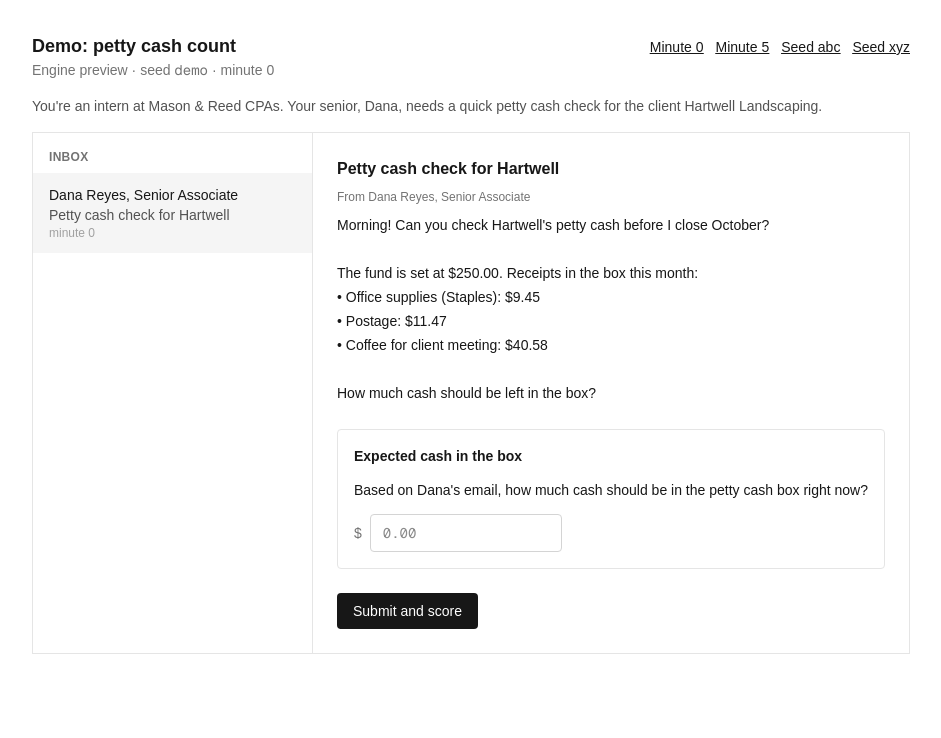
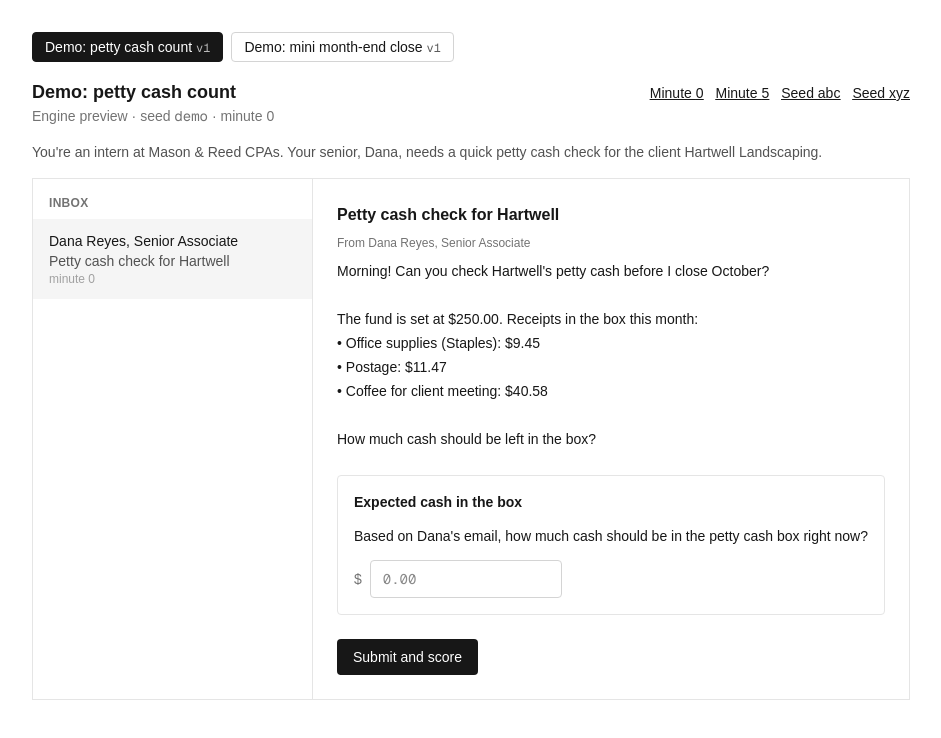
Before and after one commit to athul16/mantle, a Next.js app: page /dev/engine in a window 1280 px wide. Shown: the top 738 px of the page, without its empty margins (169-1110 px from the left). Built offline with nearby package versions, Linux system fonts and the light colour scheme.

Commit message:
add scenario picker to dev engine preview

```diff
--- a/src/app/dev/engine/actions.ts
+++ b/src/app/dev/engine/actions.ts
@@ -1,18 +1,25 @@
 "use server";
 
 import { z } from "zod";
-import { demoPettyCash } from "@/lib/engine/scenarios/demo-petty-cash";
 import { scoreAttempt } from "@/lib/engine/server/score";
 import type { AttemptScore } from "@/lib/engine/types";
+import { latestScenario } from "./scenarios";
 
 const inputSchema = z.object({
+  slug: z.string().min(1).max(100),
   seed: z.string().min(1).max(100),
   answers: z.record(z.string(), z.unknown()),
 });
 
-/** Dev-only: score the demo scenario for a seed. Server Actions are reachable by direct POST, so guard here too. */
-export async function scoreDemoAttempt(seed: string, answers: Record<string, unknown>): Promise<AttemptScore> {
+/** Dev-only: score a demo scenario for a seed. Server Actions are reachable by direct POST, so guard here too. */
+export async function scoreDemoAttempt(
+  slug: string,
+  seed: string,
+  answers: Record<string, unknown>,
+): Promise<AttemptScore> {
   if (process.env.NODE_ENV === "production") throw new Error("not available");
-  const input = inputSchema.parse({ seed, answers });
-  return scoreAttempt(demoPettyCash, input.seed, input.answers);
+  const input = inputSchema.parse({ slug, seed, answers });
+  const scenario = latestScenario(input.slug);
+  if (!scenario) throw new Error("unknown scenario");
+  return scoreAttempt(scenario, input.seed, input.answers);
 }
--- a/src/app/dev/engine/page.tsx
+++ b/src/app/dev/engine/page.tsx
@@ -1,13 +1,14 @@
 import Link from "next/link";
 import { notFound } from "next/navigation";
-import { demoPettyCash } from "@/lib/engine/scenarios/demo-petty-cash";
 import { renderAttemptForCandidate } from "@/lib/engine/server/render";
+import { latestScenario, scenarioChoices } from "./scenarios";
 import { DevWorkspace } from "./workspace";
 
 /**
- * Dev-only preview of the engine: /dev/engine?seed=abc&minute=5
- * `minute` simulates time since the attempt started, to show scheduled
- * messages. In the real attempt flow both come from the server, never the URL.
+ * Dev-only preview of the engine: /dev/engine?scenario=demo-mini-close&seed=abc&minute=5
+ * `scenario` is a slug (latest version; defaults to demo-petty-cash). `minute`
+ * simulates time since the attempt started, to show scheduled messages. In the
+ * real attempt flow seed and minute come from the server, never the URL.
  */
 export default async function DevEnginePage({
   searchParams,
@@ -17,30 +18,59 @@ export default async function DevEnginePage({
   if (process.env.NODE_ENV === "production") notFound();
 
   const params = await searchParams;
+  const slug = typeof params.scenario === "string" ? params.scenario : "demo-petty-cash";
+  const scenario = latestScenario(slug);
+  if (!scenario) notFound();
   const seed = (typeof params.seed === "string" && params.seed.slice(0, 100)) || "demo";
   const minuteParam = typeof params.minute === "string" ? Number(params.minute) : 0;
   const minute = Number.isFinite(minuteParam) && minuteParam >= 0 ? minuteParam : 0;
 
-  const view = renderAttemptForCandidate(demoPettyCash, seed, minute);
+  const view = renderAttemptForCandidate(scenario, seed, minute);
+  const minutes = [...new Set([0, ...scenario.definition.messages.map((m) => m.arriveAtMinute ?? 0)])].sort((a, b) => a - b);
 
   return (
     <main className="mx-auto max-w-5xl space-y-4 px-4 py-8">
+      <nav className="flex flex-wrap gap-2 text-sm" aria-label="Scenario">
+        {scenarioChoices().map((s) => (
+          <Link
+            key={s.slug}
+            href={{ query: { scenario: s.slug, seed, minute: 0 } }}
+            aria-current={s.slug === scenario.slug ? "page" : undefined}
+            className={`rounded border px-3 py-1 ${
+              s.slug === scenario.slug
+                ? "border-neutral-900 bg-neutral-900 text-white dark:border-white dark:bg-white dark:text-neutral-900"
+                : "border-neutral-300 dark:border-neutral-700"
+            }`}
+          >
+            {s.title} <span className="font-mono text-xs opacity-70">v{s.version}</span>
+          </Link>
+        ))}
+      </nav>
       <header className="flex flex-wrap items-baseline justify-between gap-2">
         <div>
-          <h1 className="text-lg font-semibold">{demoPettyCash.title}</h1>
+          <h1 className="text-lg font-semibold">{scenario.title}</h1>
           <p className="text-sm text-neutral-500">
             Engine preview · seed <span className="font-mono">{seed}</span> · minute {minute}
           </p>
         </div>
-        <nav className="flex gap-3 text-sm underline">
-          <Link href={{ query: { seed, minute: 0 } }}>Minute 0</Link>
-          <Link href={{ query: { seed, minute: 5 } }}>Minute 5</Link>
-          <Link href={{ query: { seed: "abc", minute } }}>Seed abc</Link>
-          <Link href={{ query: { seed: "xyz", minute } }}>Seed xyz</Link>
+        <nav className="flex flex-wrap gap-3 text-sm underline">
+          {minutes.map((m) => (
+            <Link key={m} href={{ query: { scenario: scenario.slug, seed, minute: m } }}>
+              Minute {m}
+            </Link>
+          ))}
+          <Link href={{ query: { scenario: scenario.slug, seed: "abc", minute } }}>Seed abc</Link>
+          <Link href={{ query: { scenario: scenario.slug, seed: "xyz", minute } }}>Seed xyz</Link>
         </nav>
       </header>
       <p className="text-sm text-neutral-600 dark:text-neutral-400">{view.intro}</p>
-      <DevWorkspace key={`${seed}:${minute}`} seed={seed} messages={view.messages} steps={view.steps} />
+      <DevWorkspace
+        key={`${scenario.slug}:${seed}:${minute}`}
+        slug={scenario.slug}
+        seed={seed}
+        messages={view.messages}
+        steps={view.steps}
+      />
     </main>
   );
 }
--- /dev/null
+++ b/src/app/dev/engine/scenarios.ts
@@ -0,0 +1,19 @@
+import "server-only";
+
+import { listScenarios } from "@/lib/engine/scenarios";
+import type { ServerScenario } from "@/lib/engine/server/scenario";
+
+/** Dev preview helper: the latest version of a scenario by slug, or null. */
+export function latestScenario(slug: string): ServerScenario | null {
+  const matches = listScenarios().filter((s) => s.slug === slug);
+  return matches.length ? matches.reduce((a, b) => (b.version > a.version ? b : a)) : null;
+}
+
+/** One entry per slug (latest version), in registry order. */
+export function scenarioChoices(): { slug: string; title: string; version: number }[] {
+  const slugs = [...new Set(listScenarios().map((s) => s.slug))];
+  return slugs.map((slug) => {
+    const s = latestScenario(slug)!;
+    return { slug, title: s.title, version: s.version };
+  });
+}
--- a/src/app/dev/engine/workspace.tsx
+++ b/src/app/dev/engine/workspace.tsx
@@ -6,10 +6,12 @@ import type { AttemptScore, PublicMessage, PublicStep } from "@/lib/engine/types
 import { scoreDemoAttempt } from "./actions";
 
 export function DevWorkspace({
+  slug,
   seed,
   messages,
   steps,
 }: {
+  slug: string;
   seed: string;
   messages: PublicMessage[];
   steps: PublicStep[];
@@ -78,7 +80,7 @@ export function DevWorkspace({
               startTransition(async () => {
                 setError(null);
                 try {
-                  setResult(await scoreDemoAttempt(seed, answers));
+                  setResult(await scoreDemoAttempt(slug, seed, answers));
                 } catch (e) {
                   setError(e instanceof Error ? e.message : String(e));
                 }
@@ -100,6 +102,7 @@ export function DevWorkspace({
               {Object.entries(result.steps).map(([id, s]) => (
                 <li key={id}>
                   <span className="font-mono">{id}</span>: {s.points}/{s.maxPoints}
+                  {s.needsReview ? " (needs review)" : ""}
                   {s.items.map((i) => (i.note ? ` · ${i.note}` : "")).join("")}
                 </li>
               ))}
```
